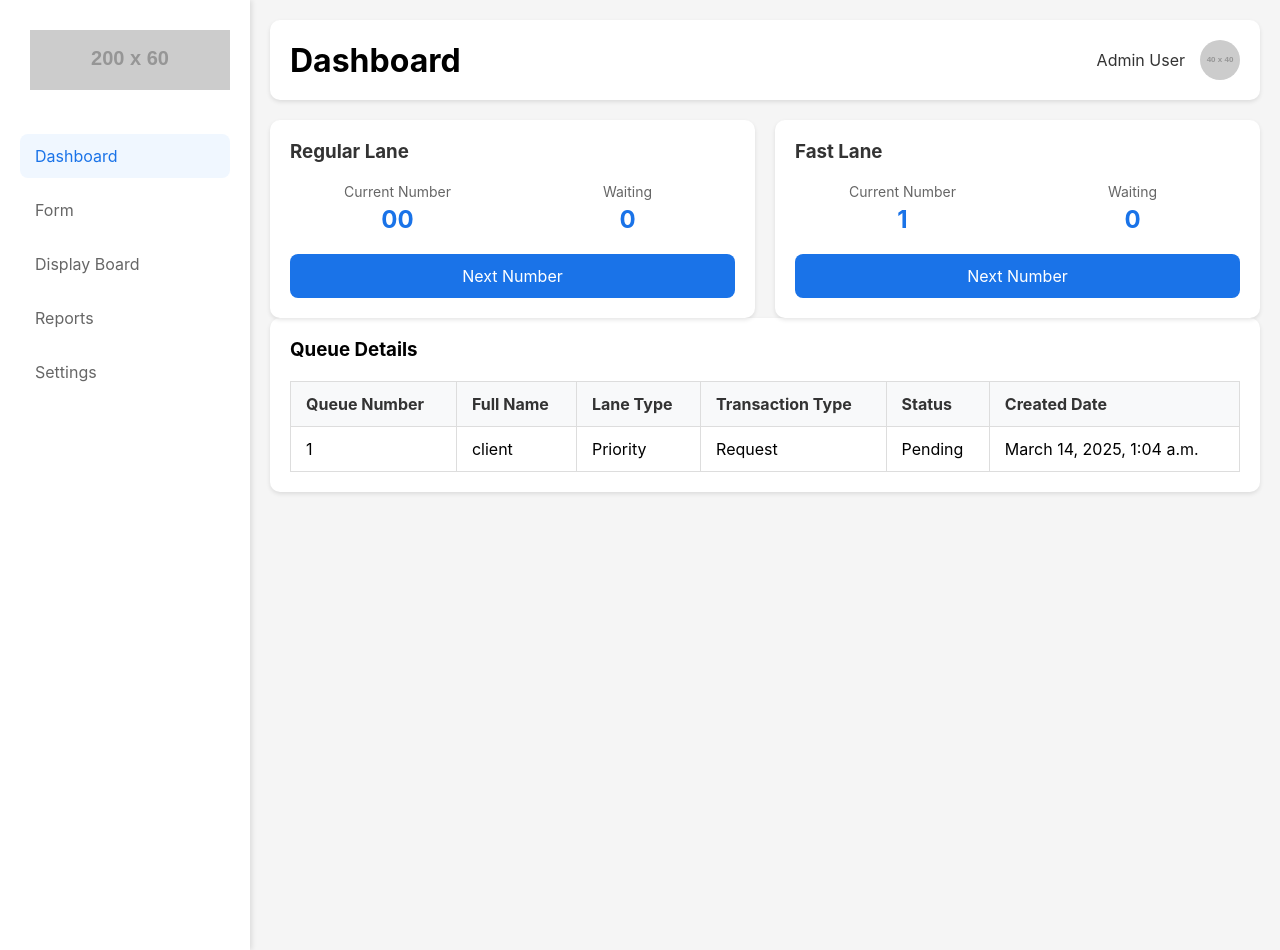
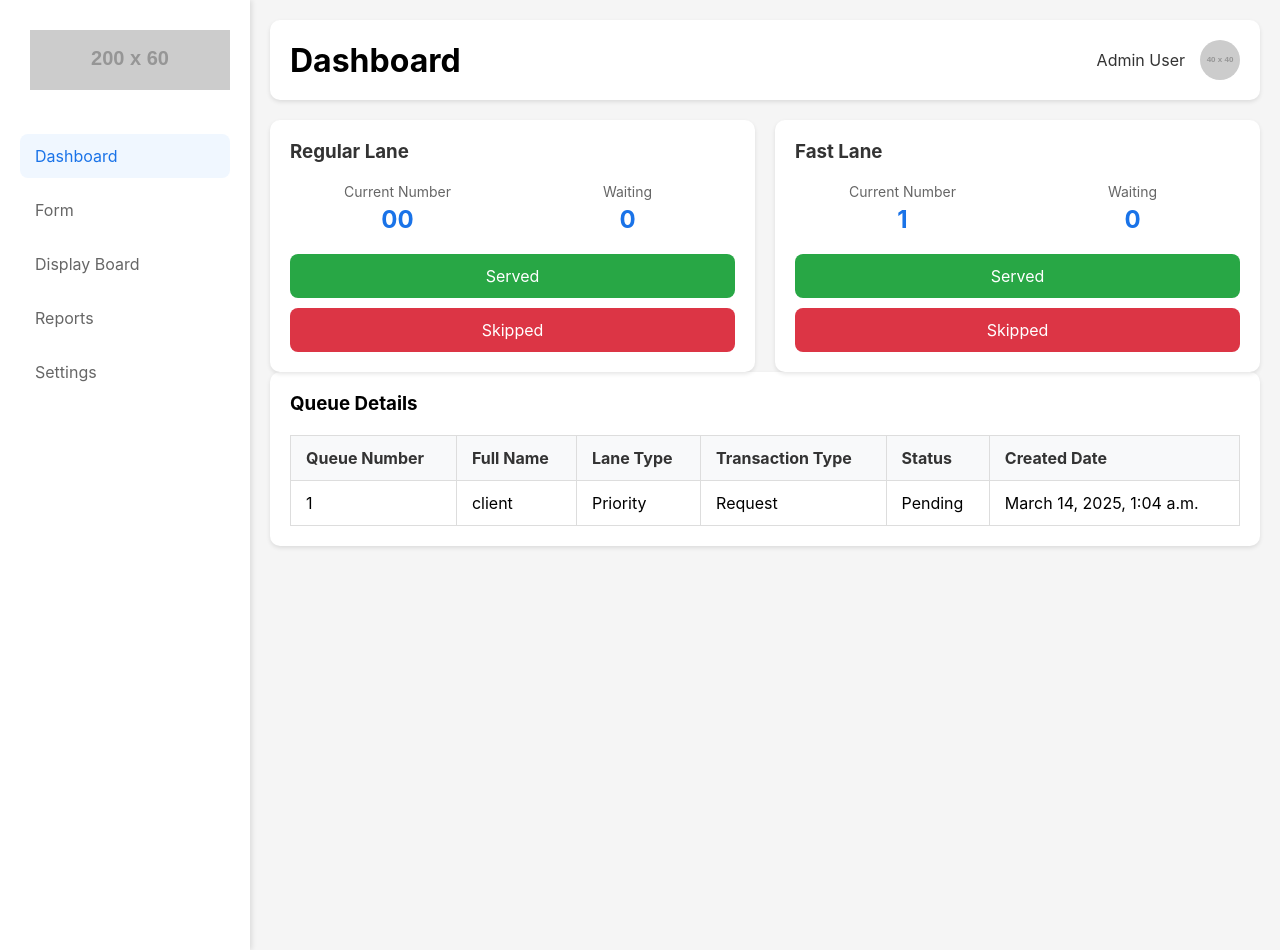
Before and after one commit to rejosa05/pacd, a Django app: page /dashboard/ in a window 1280 px wide. Run offline with Django 4.2, Linux system fonts and the light colour scheme; data comes from the database, SQL or seed files in the repository; both versions use the stored data as it was after the commit; grey boxes labelled with a size stand in for pictures from a placeholder-image service; some libraries are stand-ins or nearby versions.

Commit message:
add statis js, queue display, update views, dashboard

```diff
--- a/app/static/css/styles.css
+++ b/app/static/css/styles.css
@@ -154,6 +154,56 @@ body {
 
 .action-button:hover {
     background-color: #1557b0;
+}
+
+.button-column {
+    display: flex;
+    flex-direction: column; /* Arrange buttons in a column */
+    align-items: center; /* Center buttons horizontally */
+    gap: 10px; /* Add spacing between buttons */
+    margin-top: 15px; /* Add spacing above the button column */
+}
+
+/* Served Button Styles */
+.served-button {
+    background-color: #28a745; /* Green background for served */
+    color: white;
+    border: none;
+    border-radius: 8px;
+    padding: 12px 20px;
+    font-size: 16px;
+    cursor: pointer;
+    transition: background-color 0.3s ease, transform 0.2s ease;
+}
+
+.served-button:hover {
+    background-color: #218838; /* Darker green on hover */
+}
+
+.served-button:active {
+    background-color: #1e7e34; /* Even darker green when clicked */
+    transform: translateY(0); /* Reset lift on click */
+}
+
+/* Skipped Button Styles */
+.skipped-button {
+    background-color: #dc3545; /* Red background for skipped */
+    color: white;
+    border: none;
+    border-radius: 8px;
+    padding: 12px 20px;
+    font-size: 16px;
+    cursor: pointer;
+    transition: background-color 0.3s ease, transform 0.2s ease;
+}
+
+.skipped-button:hover {
+    background-color: #c82333; /* Darker red on hover */
+}
+
+.skipped-button:active {
+    background-color: #bd2130; /* Even darker red when clicked */
+    transform: translateY(0); /* Reset lift on click */
 }
 
 .recent-submissions {
--- /dev/null
+++ b/app/static/js/script.js
@@ -0,0 +1 @@
+console.log("Hello World!");
--- a/app/templates/app/client.html
+++ b/app/templates/app/client.html
@@ -8,6 +8,7 @@
     <div class="container">
         <div class="form-section">
             <form method="post">
+                {{ message }}
                 <div class="form-group">
                     <h2>Client Transactions Details</h2>
                     {% csrf_token %}
--- a/app/templates/app/dashboard.html
+++ b/app/templates/app/dashboard.html
@@ -47,7 +47,10 @@
                         <span class="stat-value" id="regularWaiting">0</span>
                     </div>
                 </div>
-                <button class="action-button" id="nextRegular">Next Number</button>
+                <div class="button-column">
+                    <button class="action-button served-button" id="nextFast">Served</button>
+                    <button class="action-button skipped-button" id="nextFast">Skipped</button>
+                </div>
             </div>
 
             <div class="card stats-card">
@@ -68,7 +71,10 @@
                         <span class="stat-value" id="fastWaiting">0</span>
                     </div>
                 </div>
-                <button class="action-button" id="nextFast">Next Number</button>
+                <div class="button-column">
+                    <button class="action-button served-button" id="nextFast">Served</button>
+                    <button class="action-button skipped-button" id="nextFast">Skipped</button>
+                </div>
             </div>
         </div>
 
@@ -101,7 +107,7 @@
         </div>
     </main>
 </div>
-
+    <script src="{% static 'js/script.js' %}"></script>
  <!-- <script>
    < function fetchQueueDetails() {
         fetch("{% url 'display_page' %}", {
--- a/app/urls.py
+++ b/app/urls.py
@@ -1,5 +1,5 @@
 from django.urls import path
-from .views import home, display, dashboard, login_view, client_details,success, account_user, update_client_status
+from .views import home, display, dashboard, login_view, client_details,success, account_user, update_client_status, client_ticket
 
 urlpatterns = [
     path('', home, name="hellow_world"),
@@ -11,4 +11,5 @@ urlpatterns = [
     path('success/', success, name="success_page"),
     path('account/', account_user, name="account_page"),
     path('update-status/<int:client_queue_no>/', update_client_status, name="update_status"),
+    path('ticket/<int:client_id>/', client_ticket, name="client_ticket"),
 ]
--- a/app/views.py
+++ b/app/views.py
@@ -1,4 +1,4 @@
-from django.shortcuts import render, redirect
+from django.shortcuts import render, redirect, get_object_or_404
 from django.contrib.auth import authenticate, login
 from django.contrib.auth.decorators import login_required
 from django.http import JsonResponse
@@ -12,6 +12,10 @@ def home(request):
 
 def login_view(request):
     return render(request, 'app/login.html')
+
+
+def account_user(request):
+    return render(request, 'app/account.html')
 
 # Pag display sa number on the screen -- fixed/need comment
 def display(request):
@@ -43,23 +47,23 @@ def client_details(request):
     if request.method == 'POST':
         form = ClientDetailsForm(request.POST)
         if form.is_valid():
-            form.save()
-            if request.headers.get('X-Requested-With') == 'XMLHttpRequest':
-                return JsonResponse({'message': 'Data saved successfully!'})
-            return redirect('display_page')
+            client = form.save()
+            return redirect('client_ticket', client_id=client.id)
     else:
          form = ClientDetailsForm()
     return render(request, 'app/client.html', {'form': form})
 
-def account_user(request):
-    return render(request, 'app/account.html')
+# Client pg display sa ticket to verify his/her number -- fixed/need comment
+def client_ticket(request, client_id):
+    client = get_object_or_404(ClientDetails, id=client_id)
+    return render(request, 'app/queue.html', {'client': client})
 
 def dashboard(request):
     today = timezone.now().date()
     regular_lane = ClientDetails.objects.filter(client_lane_type='Regular', client_status='Pending', client_created_date__date=today).first()
     priority_lane = ClientDetails.objects.filter(client_lane_type='Priority', client_status='Pending', client_created_date__date=today).first()
     client_details = ClientDetails.objects.filter(client_status='Pending', client_created_date__date=today).all()[:10]
-    print(client_details)
+
     context = {
         'client_details': client_details,
         'regular_lane': regular_lane,
```
Also changed, not shown: app/templates/app/queue.html (added, +26 -0 lines), database.db.
